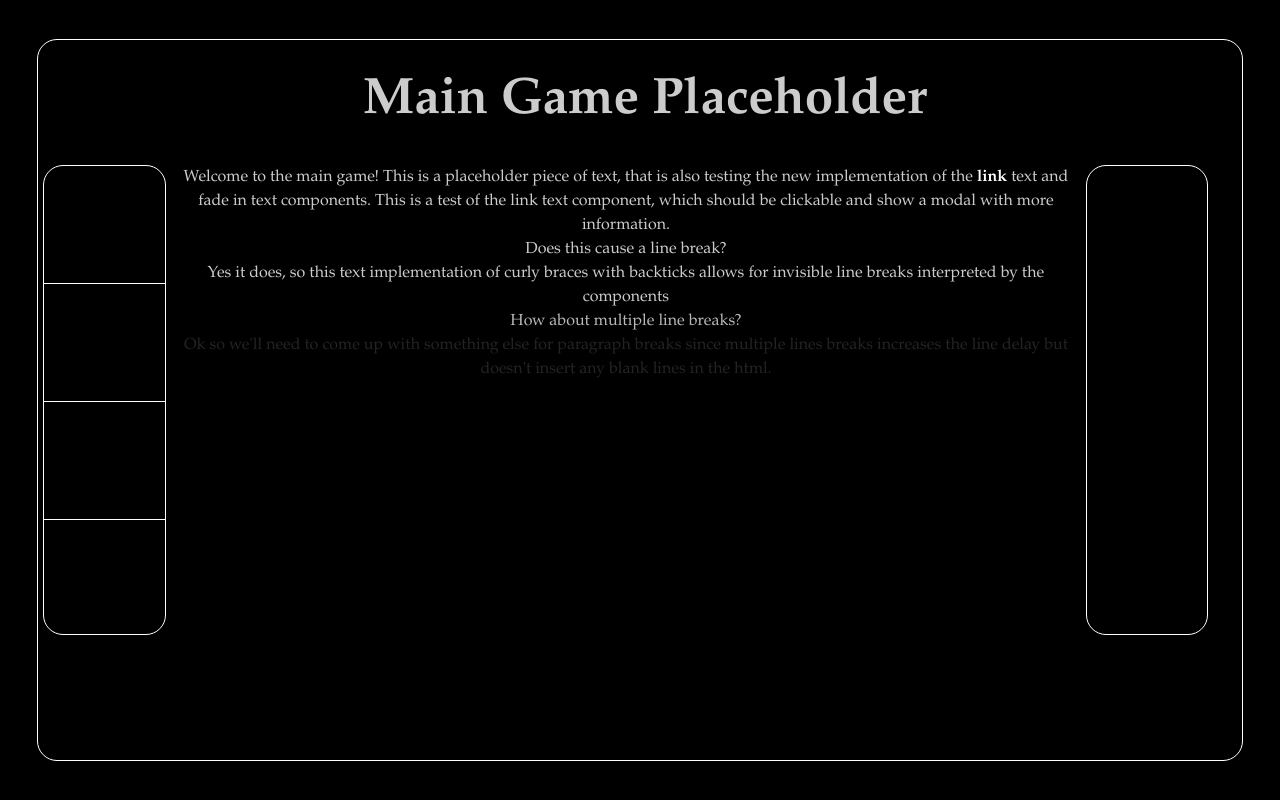
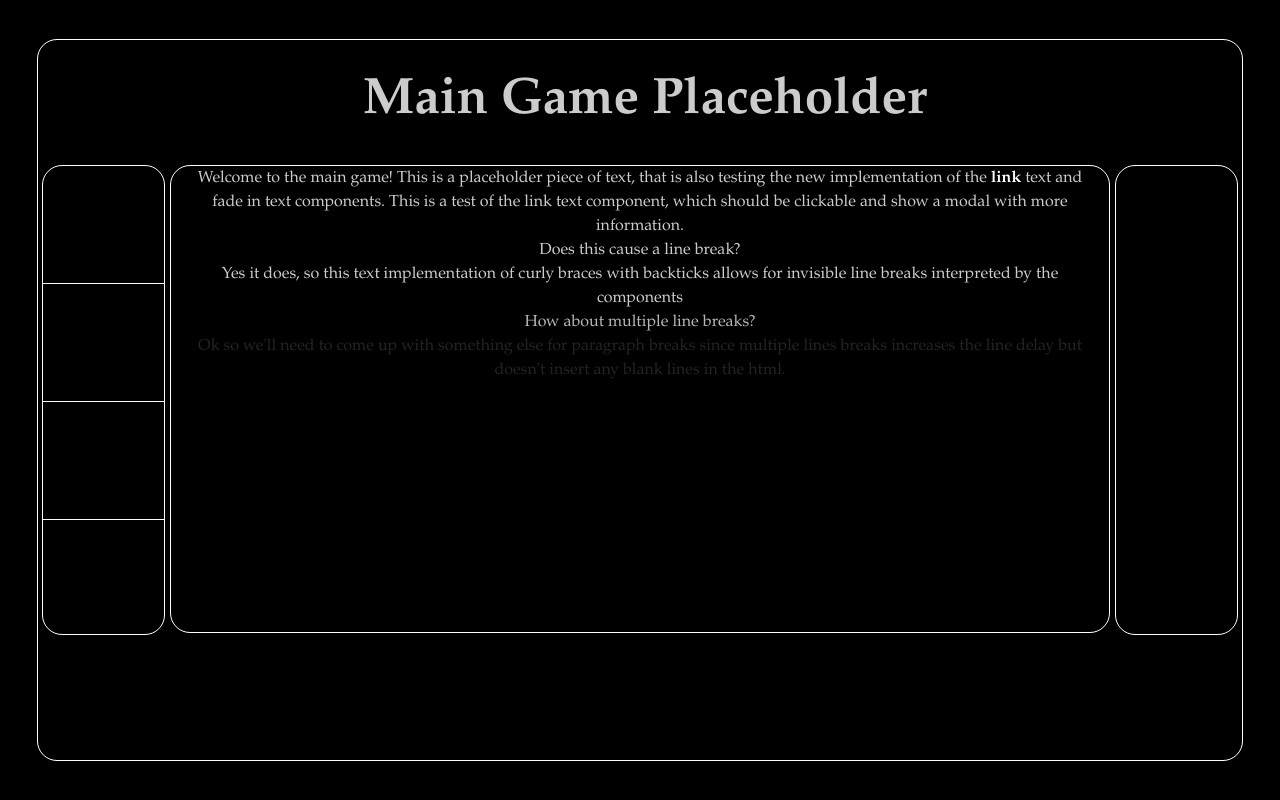
Before and after one commit to rix24/ReactTextRpg, a React (Vite) app in the folder client/: page /ReactTextRpg/Game in a window 1280 px wide. Built offline with nearby package versions, Linux system fonts and the light colour scheme.

Commit message:
fixed scene container styling to evenly space dialogue and party ui on all screen sizes

```diff
--- a/client/src/components/SceneContainer/Styling/SceneContainerStyles.module.css
+++ b/client/src/components/SceneContainer/Styling/SceneContainerStyles.module.css
@@ -3,12 +3,15 @@
     flex-direction: row;
     height: 100%;
     width: 100%;
-    padding-left: 5px;
     padding-bottom: 10px;
+    gap: 5px;
+    justify-content: center;
 }
 
 .dialogueContainer {
-    width: 76.5%;
+    width: 78%;
+    border: solid 1px rgba(255, 255, 255, 1);
+    border-radius: 20px;
 }
 
 .partyUiBorder {
```
